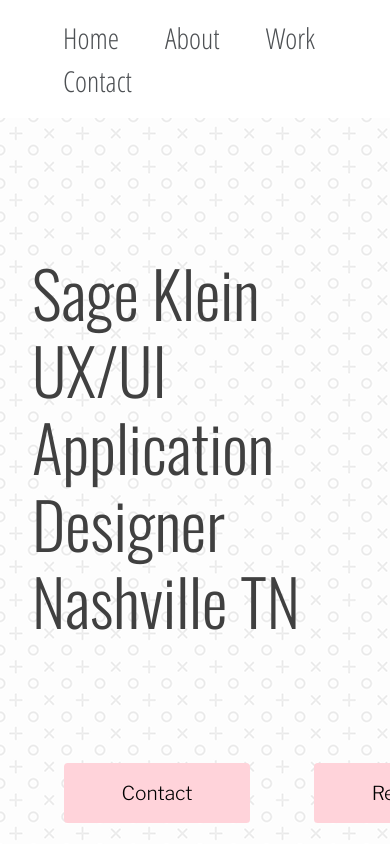
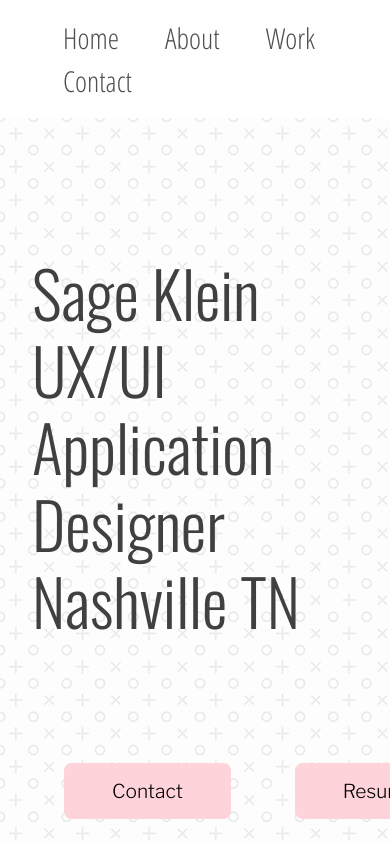
Before and after one commit to sageklein/sageklein.github.io, a React (Create React App) app: page /#/ in a window 390 px wide. Shown: the top 844 px of the page. Built offline with nearby package versions, Linux system fonts and the light colour scheme.

Commit message:
mobil css

```diff
--- a/src/App.css
+++ b/src/App.css
@@ -50,8 +50,8 @@ h2{
   background: #FFD3DA;
   border: 0px;
   font-size: 1.2em;
-  padding: .8em 3em;
-  border-radius: .2em;
+  padding: .7em 2.5em;
+  border-radius: .4em;
   transition: all 0.2s ease-out;
   -webkit-transition: all 0.2s ease-out;
   -moz-transition: all 0.2s ease-out;
@@ -278,7 +278,7 @@ body{
 /* NAME AND TITLE AND BUTTONS */
 header h1{
  display: flex;
- font-size: 4em;
+ font-size: 3em;
  justify-content: center;
  opacity: 0.8;
 }
@@ -286,7 +286,6 @@ header h1{
   opacity: 0.8;
 }
 .header-title button a{
-
   font-size: 1.8em;
   color:black;
   text-decoration: none;
@@ -320,33 +319,24 @@ nav{
 }
 .picture{
 	margin-left: -30em;
-  margin-top: 30em;
+  margin-top: 40em;
 	height: 35em;
 	width: auto;
 }
-.about-content .work-content{
-  left:1em;
 
-}
 .about-content
 .work-content h1{
+  left:1em;
   font-family: 'Open Sans Condensed', 'sans-serif';
   padding-top: 3em;
   font-size: 5em;
   text-align: left;
+  width: 450px;
 }
 .about-content
 p{
   font-size: 2em;
-  font-family: 'Libre Franklin', sans-serif;
-  line-height: 1.5em;
-  padding-top: 1em;
-  text-align: left;
-  width: 450px;
 }
-
-
-
 .work
 .about{
   left:0em;
@@ -368,7 +358,6 @@ p{
   flex-wrap: wrap;
   font-size: 2em;
   padding-top: 1em;
-
 }
 
 .project_title{
```
